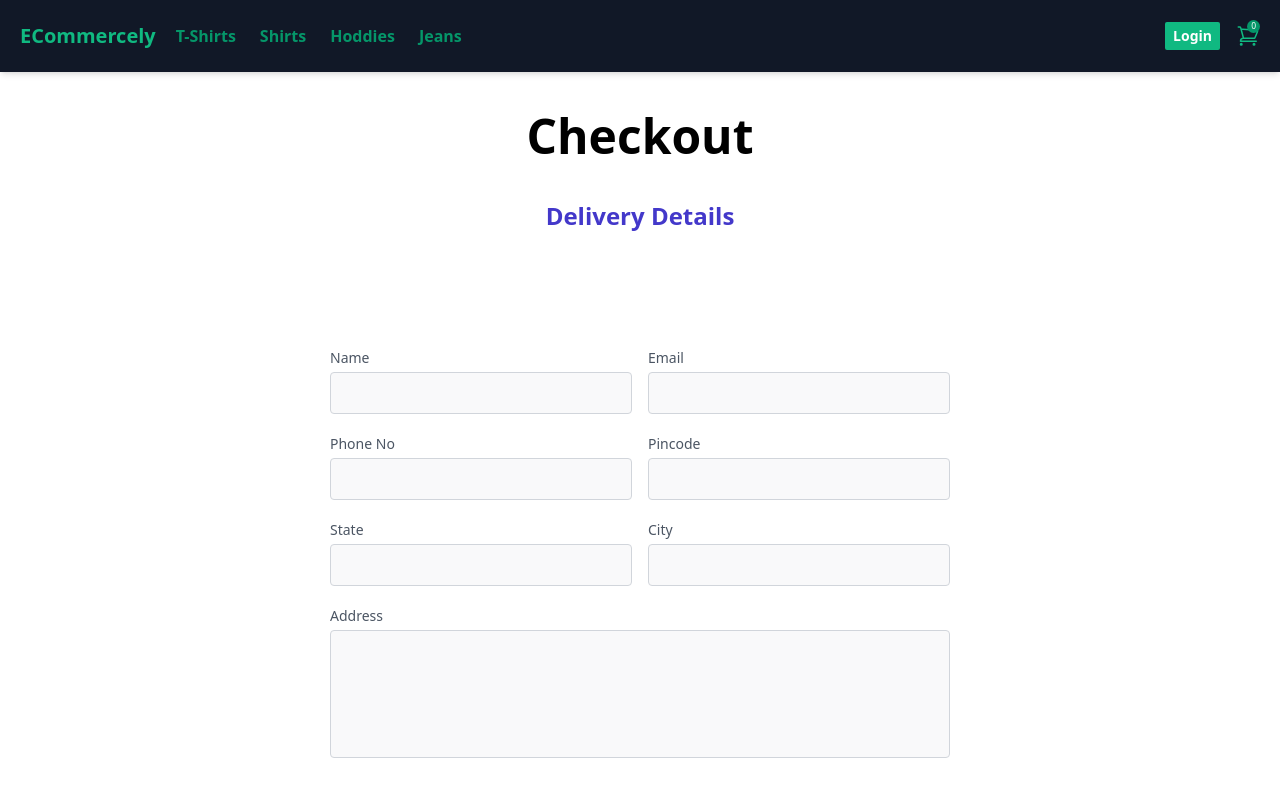
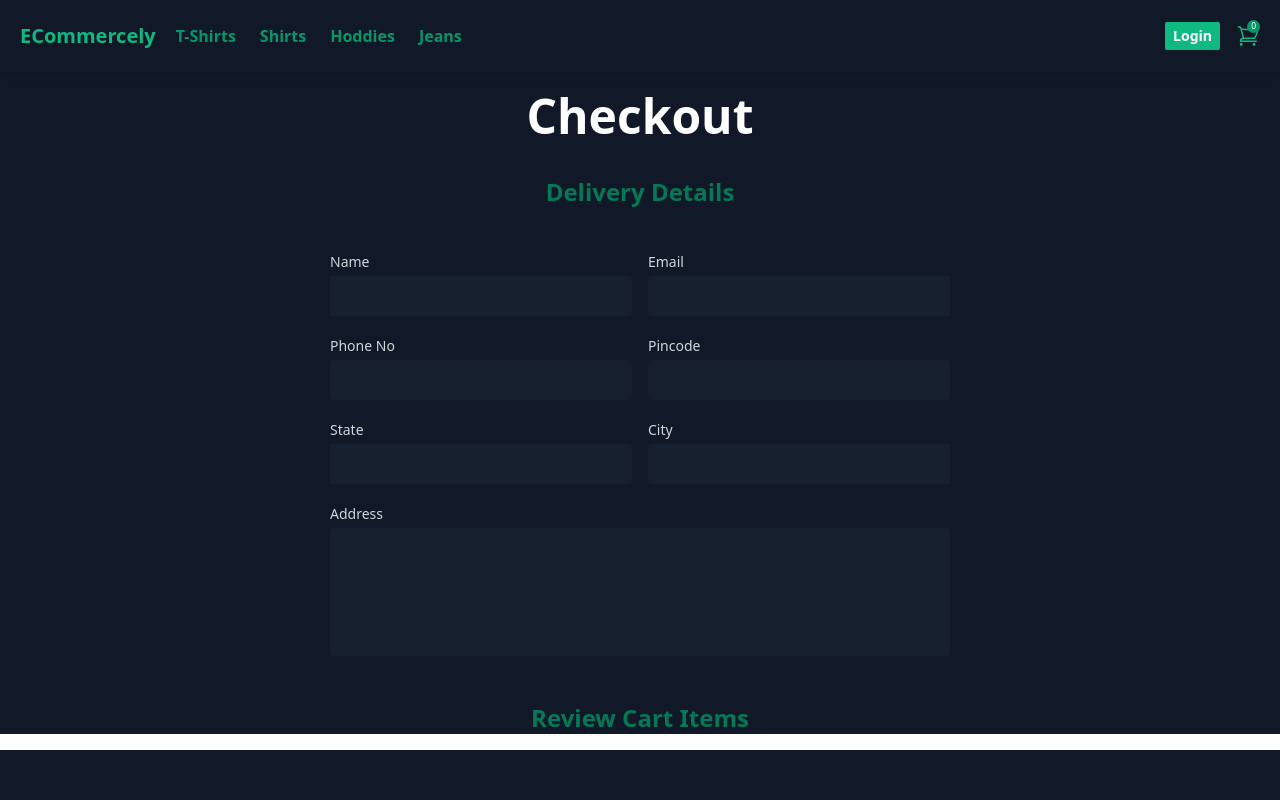
Before and after one commit to krish-7104/ecommercely, a Next.js app: page /checkout in a window 1280 px wide. Shown: the top 800 px of the page. Built offline with nearby package versions, Linux system fonts and the light colour scheme.

Commit message:
orders, order, cart page done

```diff
--- a/models/Cart.js
+++ b/models/Cart.js
@@ -4,6 +4,7 @@ const CartSchema = new mongoose.Schema(
   {
     user: { type: String, required: true },
     products: { type: Object, required: true },
+    subTotal: { type: Number, required: true },
   },
   { timestamps: true }
 );
--- a/pages/_app.js
+++ b/pages/_app.js
@@ -54,6 +54,7 @@ function MyApp({ Component, pageProps }) {
         body: JSON.stringify(body),
       });
       let response = await res.json();
+      response.length !== 0 && setSubTotal(response[0].subTotal);
       response.length !== 0 && setCart(response[0].products);
     }
   };
@@ -72,8 +73,10 @@ function MyApp({ Component, pageProps }) {
         newCart[itemCode] = { qty: 1, price, name, size, variant };
       }
     }
+    setSubTotal(subTotal + price);
     setCart(newCart);
-    saveCart(newCart);
+    saveCart(newCart, subTotal + price);
+    router.replace(router.asPath);
   };
 
   const logoutHandler = () => {
@@ -84,8 +87,7 @@ function MyApp({ Component, pageProps }) {
     setCart({});
   };
 
-  const saveCart = async (myCart) => {
-    console.log(myCart);
+  const saveCart = async (myCart, price, type) => {
     if (Object.keys(myCart).length === 0) {
       let body = { user: user.value.slice(0, 36) };
       let res = await fetch(`${process.env.NEXT_PUBLIC_HOST}/api/deletecart`, {
@@ -109,7 +111,11 @@ function MyApp({ Component, pageProps }) {
         });
       }
     } else {
-      let body = { user: user.value.slice(0, 36), products: myCart };
+      let body = {
+        user: user.value.slice(0, 36),
+        products: myCart,
+        subTotal: price,
+      };
       let res = await fetch(`${process.env.NEXT_PUBLIC_HOST}/api/savecart`, {
         method: "POST",
         headers: {
@@ -135,6 +141,7 @@ function MyApp({ Component, pageProps }) {
   };
 
   const clearCart = () => {
+    setSubTotal(0);
     Object.keys(cart).forEach((item) => {
       updateQuantityCart(item, "remove", cart[item].qty);
     });
@@ -150,17 +157,20 @@ function MyApp({ Component, pageProps }) {
       progress: undefined,
       theme: "dark",
     });
+    router.asPath !== "/checkout" && router.push("/");
   };
 
   const buyNow = (itemCode, qty, price, name, size, variant) => {
+    setSubTotal(price);
     let newCart = { [itemCode]: { qty: 1, price, name, size, variant } };
     updateQuantityCart(itemCode, "add", qty);
     setCart(newCart);
-    saveCart(newCart);
+    saveCart(newCart, price);
     router.push("/checkout");
   };
 
-  const removeFromCart = (itemCode, qty) => {
+  const removeFromCart = (itemCode, qty, price) => {
+    setSubTotal(subTotal - price);
     router.replace(router.asPath);
     updateQuantityCart(itemCode, "remove", 1);
     let newCart = cart;
@@ -171,7 +181,8 @@ function MyApp({ Component, pageProps }) {
       delete newCart[itemCode];
     }
     setCart(newCart);
-    saveCart(newCart);
+    saveCart(newCart, subTotal - price);
+    router.replace(router.asPath);
   };
   return (
     <>
--- a/pages/api/savecart.js
+++ b/pages/api/savecart.js
@@ -11,6 +11,7 @@ const handler = async (req, res) => {
       let newCart = new Cart({
         user: req.body.user,
         products: req.body.products,
+        subTotal: req.body.subTotal,
       });
       await newCart.save();
       res.status(200).json({ success: true, message: "cart created" });
--- a/pages/cart.js
+++ b/pages/cart.js
@@ -13,7 +13,7 @@ const Cart = ({ cart, subTotal, clearCart, addToCart, removeFromCart }) => {
     <div className="bg-gray-900 min-h-[93vh]">
       <div className="container mx-auto">
         <h2 className="font-bold text-2xl py-6 text-center text-emerald-600">
-          Your Shopping Cart {Object.keys(cart).length}
+          Your Shopping Cart
         </h2>
         <div class="flex flex-col">
           <div class="overflow-x-auto sm:-mx-6 lg:-mx-8">
--- a/pages/checkout.js
+++ b/pages/checkout.js
@@ -15,7 +15,7 @@ const Checkout = ({ cart, subTotal, clearCart }) => {
 
   const payNowHandler = async () => {
     if (Object.keys(cart).length === 0) {
-      toast.warn("Card Is Empty!", {
+      toast.warn("Cart Is Empty!", {
         position: "bottom-right",
         autoClose: 3000,
         hideProgressBar: false,
@@ -27,9 +27,9 @@ const Checkout = ({ cart, subTotal, clearCart }) => {
       });
     } else {
       if (name && email && phone && state && city && pincode && address) {
-        let pins = await fetch(`${process.env.NEXT_PUBLIC_HOST}/api/pincode`);
-        let pinJson = await pins.json();
-        if (pinJson.includes(parseInt(pincode))) {
+        // let pins = await fetch(`${process.env.NEXT_PUBLIC_HOST}/api/pincode`);
+        // let pinJson = await pins.json();
+        // if (pinJson.includes(parseInt(pincode))) {
         let id = (Date.now() * 10 * Math.random()).toString().slice(0, 10);
         const body = {
           email,
@@ -47,19 +47,19 @@ const Checkout = ({ cart, subTotal, clearCart }) => {
         });
         let response = await res.json();
         router.push(`/order/?id=${response.orderId}`);
-          cart = {};
-        } else {
-          toast.error("Pincode Is Not Serviceable!", {
-            position: "bottom-right",
-            autoClose: 3000,
-            hideProgressBar: false,
-            closeOnClick: true,
-            pauseOnHover: true,
-            draggable: true,
-            progress: undefined,
-            theme: "dark",
-          });
-        }
+        clearCart();
+        // } else {
+        //   toast.error("Pincode Is Not Serviceable!", {
+        //     position: "bottom-right",
+        //     autoClose: 3000,
+        //     hideProgressBar: false,
+        //     closeOnClick: true,
+        //     pauseOnHover: true,
+        //     draggable: true,
+        //     progress: undefined,
+        //     theme: "dark",
+        //   });
+        // }
       } else {
         toast.error("Fill All The Details!", {
           position: "bottom-right",
@@ -77,20 +77,22 @@ const Checkout = ({ cart, subTotal, clearCart }) => {
 
   const ref = useRef();
   return (
-    <div className="container m-auto">
-      <h1 className="font-bold text-5xl my-10 text-center">Checkout</h1>
-      <h2 className="font-bold text-2xl my-4 text-center text-indigo-700">
+    <div className="container m-auto bg-gray-900">
+      <h1 className="font-bold text-5xl py-5 text-center text-white">
+        Checkout
+      </h1>
+      <h2 className="font-bold text-2xl my-4 text-center text-emerald-700">
         Delivery Details
       </h2>
-      <section className="text-gray-600 body-font relative">
-        <div className="container px-5 py-24 mx-auto">
+      <section className="text-gray-300 body-font relative">
+        <div className="container px-5 py-6 mx-auto">
           <div className="lg:w-1/2 md:w-2/3 mx-auto">
             <div className="flex flex-wrap -m-2">
               <div className="p-2 w-1/2">
                 <div className="relative">
                   <label
                     htmlFor="name"
-                    className="leading-7 text-sm text-gray-600"
+                    className="leading-7 text-sm text-gray-300"
                   >
                     Name
                   </label>
@@ -100,7 +102,7 @@ const Checkout = ({ cart, subTotal, clearCart }) => {
                     type="text"
                     id="name"
                     name="name"
-                    className="w-full bg-gray-100 bg-opacity-50 rounded border border-gray-300 focus:border-indigo-500 focus:bg-white focus:ring-2 focus:ring-indigo-200 text-base outline-none text-gray-700 py-1 px-3 leading-8 transition-colors duration-200 ease-in-out"
+                    className="w-full bg-gray-800 bg-opacity-50 rounded text-base outline-none py-1 px-3 leading-8 transition-colors duration-200 ease-in-out"
                   />
                 </div>
               </div>
@@ -108,7 +110,7 @@ const Checkout = ({ cart, subTotal, clearCart }) => {
                 <div className="relative">
                   <label
                     htmlFor="email"
-                    className="leading-7 text-sm text-gray-600"
+                    className="leading-7 text-sm text-gray-300"
                   >
                     Email
                   </label>
@@ -118,7 +120,7 @@ const Checkout = ({ cart, subTotal, clearCart }) => {
                     type="email"
                     id="email"
                     name="email"
-                    className="w-full bg-gray-100 bg-opacity-50 rounded border border-gray-300 focus:border-indigo-500 focus:bg-white focus:ring-2 focus:ring-indigo-200 text-base outline-none text-gray-700 py-1 px-3 leading-8 transition-colors duration-200 ease-in-out"
+                    className="w-full bg-gray-800 bg-opacity-50 rounded text-base outline-none py-1 px-3 leading-8 transition-colors duration-200 ease-in-out"
                   />
                 </div>
               </div>
@@ -126,7 +128,7 @@ const Checkout = ({ cart, subTotal, clearCart }) => {
                 <div className="relative">
                   <label
                     htmlFor="phone"
-                    className="leading-7 text-sm text-gray-600"
+                    className="leading-7 text-sm text-gray-300"
                   >
                     Phone No
                   </label>
@@ -136,7 +138,7 @@ const Checkout = ({ cart, subTotal, clearCart }) => {
                     type="number"
                     id="phone"
                     name="phone"
-                    className="w-full bg-gray-100 bg-opacity-50 rounded border border-gray-300 focus:border-indigo-500 focus:bg-white focus:ring-2 focus:ring-indigo-200 text-base outline-none text-gray-700 py-1 px-3 leading-8 transition-colors duration-200 ease-in-out"
+                    className="w-full bg-gray-800 bg-opacity-50 rounded text-base outline-none py-1 px-3 leading-8 transition-colors duration-200 ease-in-out"
                   />
                 </div>
               </div>
@@ -144,7 +146,7 @@ const Checkout = ({ cart, subTotal, clearCart }) => {
                 <div className="relative">
                   <label
                     htmlFor="pincode"
-                    className="leading-7 text-sm text-gray-600"
+                    className="leading-7 text-sm text-gray-300"
                   >
                     Pincode
                   </label>
@@ -154,7 +156,7 @@ const Checkout = ({ cart, subTotal, clearCart }) => {
                     type="number"
                     id="pincode"
                     name="pincode"
-                    className="w-full bg-gray-100 bg-opacity-50 rounded border border-gray-300 focus:border-indigo-500 focus:bg-white focus:ring-2 focus:ring-indigo-200 text-base outline-none text-gray-700 py-1 px-3 leading-8 transition-colors duration-200 ease-in-out"
+                    className="w-full bg-gray-800 bg-opacity-50 rounded text-base outline-none py-1 px-3 leading-8 transition-colors duration-200 ease-in-out"
                   />
                 </div>
               </div>
@@ -162,7 +164,7 @@ const Checkout = ({ cart, subTotal, clearCart }) => {
                 <div className="relative">
                   <label
                     htmlFor="state"
-                    className="leading-7 text-sm text-gray-600"
+                    className="leading-7 text-sm text-gray-300"
                   >
                     State
                   </label>
@@ -172,7 +174,7 @@ const Checkout = ({ cart, subTotal, clearCart }) => {
                     type="text"
                     id="state"
                     name="state"
-                    className="w-full bg-gray-100 bg-opacity-50 rounded border border-gray-300 focus:border-indigo-500 focus:bg-white focus:ring-2 focus:ring-indigo-200 text-base outline-none text-gray-700 py-1 px-3 leading-8 transition-colors duration-200 ease-in-out"
+                    className="w-full bg-gray-800 bg-opacity-50 rounded text-base outline-none py-1 px-3 leading-8 transition-colors duration-200 ease-in-out"
                   />
                 </div>
               </div>
@@ -180,7 +182,7 @@ const Checkout = ({ cart, subTotal, clearCart }) => {
                 <div className="relative">
                   <label
                     htmlFor="city"
-                    className="leading-7 text-sm text-gray-600"
+                    className="leading-7 text-sm text-gray-300"
                   >
                     City
                   </label>
@@ -190,7 +192,7 @@ const Checkout = ({ cart, subTotal, clearCart }) => {
                     type="text"
                     id="city"
                     name="city"
-                    className="w-full bg-gray-100 bg-opacity-50 rounded border border-gray-300 focus:border-indigo-500 focus:bg-white focus:ring-2 focus:ring-indigo-200 text-base outline-none text-gray-700 py-1 px-3 leading-8 transition-colors duration-200 ease-in-out"
+                    className="w-full bg-gray-800 bg-opacity-50 rounded text-base outline-none py-1 px-3 leading-8 transition-colors duration-200 ease-in-out"
                   />
                 </div>
               </div>
@@ -199,7 +201,7 @@ const Checkout = ({ cart, subTotal, clearCart }) => {
                 <div className="relative">
                   <label
                     htmlFor="address"
-                    className="leading-7 text-sm text-gray-600"
+                    className="leading-7 text-sm text-gray-300"
                   >
                     Address
                   </label>
@@ -208,7 +210,7 @@ const Checkout = ({ cart, subTotal, clearCart }) => {
                     onChange={(e) => setAddress(e.target.value)}
                     id="address"
                     name="address"
-                    className="w-full bg-gray-100 bg-opacity-50 rounded border border-gray-300 focus:border-indigo-500 focus:bg-white focus:ring-2 focus:ring-indigo-200 h-32 text-base outline-none text-gray-700 py-1 px-3 resize-none leading-6 transition-colors duration-200 ease-in-out"
+                    className="w-full bg-gray-800 bg-opacity-50 rounded h-32 text-base outline-none py-1 px-3 resize-none leading-6 transition-colors duration-200 ease-in-out"
                   ></textarea>
                 </div>
               </div>
@@ -217,14 +219,9 @@ const Checkout = ({ cart, subTotal, clearCart }) => {
         </div>
       </section>
 
-      <h2 className="font-bold text-2xl my-4 text-center text-indigo-700">
+      <h2 className="font-bold text-2xl my-4 text-center text-emerald-700">
         Review Cart Items
       </h2>
-      {Object.keys(cart).length === 0 && (
-        <div className="text-center font-semibold text-xl py-6">
-          No Items In The Cart
-        </div>
-      )}
       {Object.keys(cart).length !== 0 && (
         <div className="flex justify-start flex-col p-4 md:p-10">
           <div class="flex flex-col">
@@ -232,35 +229,35 @@ const Checkout = ({ cart, subTotal, clearCart }) => {
               <div class="py-2 inline-block min-w-full sm:px-6 lg:px-8">
                 <div class="overflow-hidden">
                   <table class="min-w-full">
-                    <thead class="bg-white border-b">
+                    <thead class="bg-gray-800 border-b">
                       <tr>
                         <th
                           scope="col"
-                          class="text-md text-indigo-900 px-6 py-4 text-left font-semibold"
+                          class="text-md text-emerald-500 px-6 py-4 text-left font-semibold"
                         >
                           #
                         </th>
                         <th
                           scope="col"
-                          class="text-md text-indigo-900 px-6 py-4 text-left font-semibold"
+                          class="text-md text-emerald-500 px-6 py-4 text-left font-semibold"
                         >
                           Product Name
                         </th>
                         <th
                           scope="col"
-                          class="text-md text-indigo-900 px-6 py-4 text-left font-semibold"
+                          class="text-md text-emerald-500 px-6 py-4 text-left font-semibold"
                         >
                           Quantity
                         </th>
                         <th
                           scope="col"
-                          class="text-md text-indigo-900 px-6 py-4 text-left font-semibold"
+                          class="text-md text-emerald-500 px-6 py-4 text-left font-semibold"
                         >
                           Price
                         </th>
                         <th
                           scope="col"
-                          class="text-md text-indigo-900 px-6 py-4 text-left font-semibold"
+                          class="text-md text-emerald-500 px-6 py-4 text-left font-semibold"
                         >
                           Total
                         </th>
@@ -273,24 +270,24 @@ const Checkout = ({ cart, subTotal, clearCart }) => {
                             key={k}
                             href={`${process.env.NEXT_PUBLIC_HOST}/product/${k}`}
                           >
-                            <tr class="bg-white border-b transition duration-300 ease-in-out hover:bg-gray-100">
-                              <td class="px-6 py-4 whitespace-nowrap text-sm font-medium text-gray-900">
+                            <tr class="bg-gray-800 transition duration-300 ease-in-out">
+                              <td class="px-6 py-4 whitespace-nowrap text-sm font-medium text-gray-200">
                                 {index + 1}
                               </td>
-                              <td class="text-md text-gray-900 px-6 py-4 whitespace-nowrap cursor-pointer">
+                              <td class="text-md text-gray-200 px-6 py-4 whitespace-nowrap cursor-pointer">
                                 {cart[k].name +
                                   " " +
                                   cart[k].size +
                                   " " +
                                   cart[k].variant}
                               </td>
-                              <td class="text-md text-gray-900 px-6 py-4 whitespace-nowrap">
+                              <td class="text-md text-gray-200 px-6 py-4 whitespace-nowrap">
                                 {cart[k].qty}
                               </td>
-                              <td class="text-md text-gray-900 px-6 py-4 whitespace-nowrap">
+                              <td class="text-md text-gray-200 px-6 py-4 whitespace-nowrap">
                                 {"₹" + cart[k].price}
                               </td>
-                              <td class="text-md text-gray-900 px-6 py-4 whitespace-nowrap">
+                              <td class="text-md text-gray-200 px-6 py-4 whitespace-nowrap">
                                 {"₹" + cart[k].price * cart[k].qty}
                               </td>
                             </tr>
@@ -304,12 +301,12 @@ const Checkout = ({ cart, subTotal, clearCart }) => {
             </div>
           </div>
 
-          <div className="text-center text-2xl text-indigo-600 mt-10">
+          <div className="text-center text-2xl text-emerald-300 mt-10">
             Subtotal : ₹{subTotal}
           </div>
           <div className="m-auto mt-10">
             <button
-              className="bg-indigo-700 px-10 py-4 text-white font-semibold text-xl rounded-md"
+              className="bg-emerald-700 px-10 py-4 text-white font-semibold text-xl rounded-md"
               onClick={payNowHandler}
             >
               Pay Now!
--- a/pages/orders.js
+++ b/pages/orders.js
@@ -2,6 +2,7 @@ import React, { useEffect } from "react";
 import { useRouter } from "next/router";
 import Order from "../models/Order";
 import mongoose from "mongoose";
+import Link from "next/link";
 const Orders = ({ allOrders }) => {
   const router = useRouter();
   useEffect(() => {
@@ -47,7 +48,8 @@ const Orders = ({ allOrders }) => {
               {Object.keys(order.products).map((product, index) => {
                 return (
                   <div key={product} className="flex w-full my-2">
-                    <p className="text-gray-100 text-md w-3/4 md:text-lg">
+                    <Link href={`order?id=${order._id}`}>
+                      <p className="text-gray-100 text-md w-3/4 md:text-lg cursor-pointer">
                         <span className="text-emerald-500">
                           {index + 1 + ". "}
                         </span>{" "}
@@ -58,6 +60,7 @@ const Orders = ({ allOrders }) => {
                         {order.products[product].size}
                         {")"}
                       </p>
+                    </Link>
                     <p className="text-gray-100 text-md w-1/4 text-center md:text-lg">
                       {order.products[product].qty} x
                       <span className="text-emerald-500">
```
Also changed, not shown: pages/order.js (+12 -12 lines), public/orderImage.png. Lines whose indentation alone changed are shown as unchanged.
